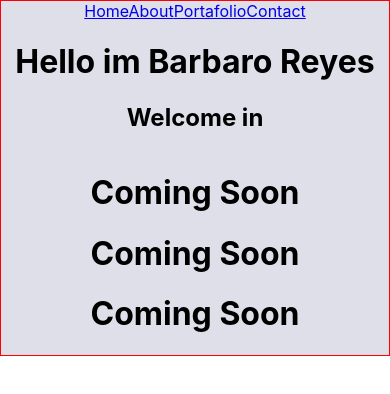
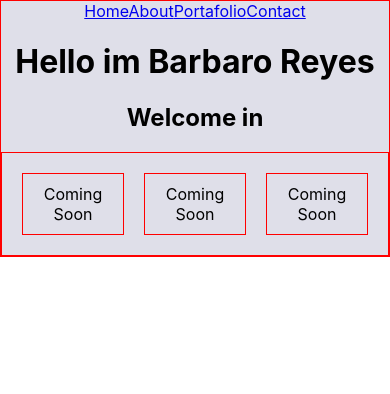
Before and after one commit to barbaroreyes/app-move, a React (Create React App) app: page / in a window 390 px wide. Shown: the top 394 px of the page. Built offline with nearby package versions, Linux system fonts and the light colour scheme.

Commit message:
added-footer

```diff
--- a/src/App.css
+++ b/src/App.css
@@ -48,5 +48,15 @@
  .home{
    border: 1px solid red ;
    background: rgb(223, 223, 233);
+ }.footer{
+   display: flex;
+   justify-content: center;
+   border: 1px solid red ;
+   padding: 10px;
+ }.comming{
+   width: 23%;
+   border: 1px solid red ;
+   padding: 10px;
+   margin: 10px;
  }
 }
--- a/src/compo/Footer.js
+++ b/src/compo/Footer.js
@@ -3,9 +3,9 @@ import React from 'react'
 const Footer = () => {
   return (
     <div className="footer">
-      <h1>Coming Soon</h1>
-      <h1>Coming Soon</h1>
-      <h1>Coming Soon</h1>
+      <p className="comming">Coming Soon</p>
+      <p className="comming">Coming Soon</p>
+      <p className="comming">Coming Soon</p>
     </div>
   )
 }
```
